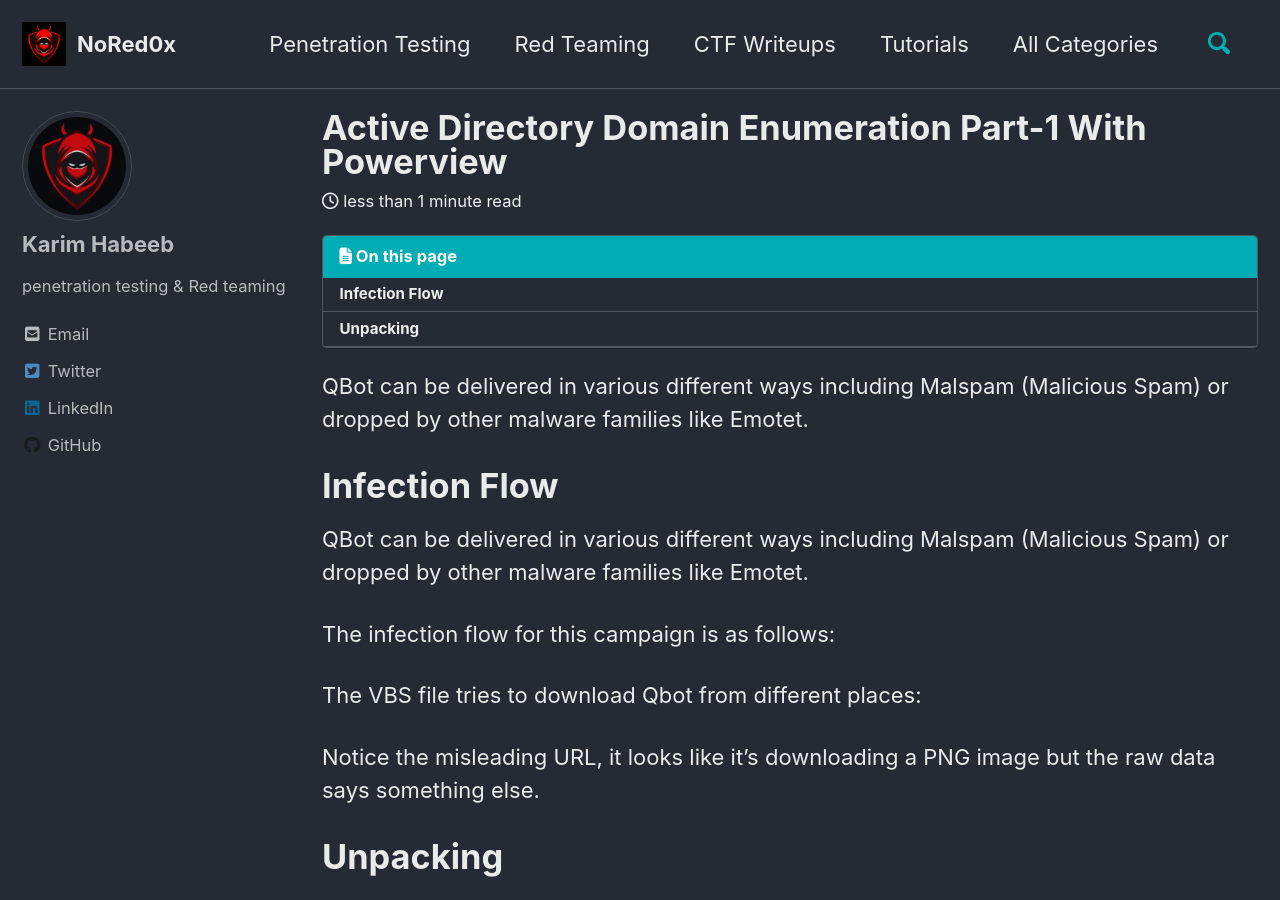
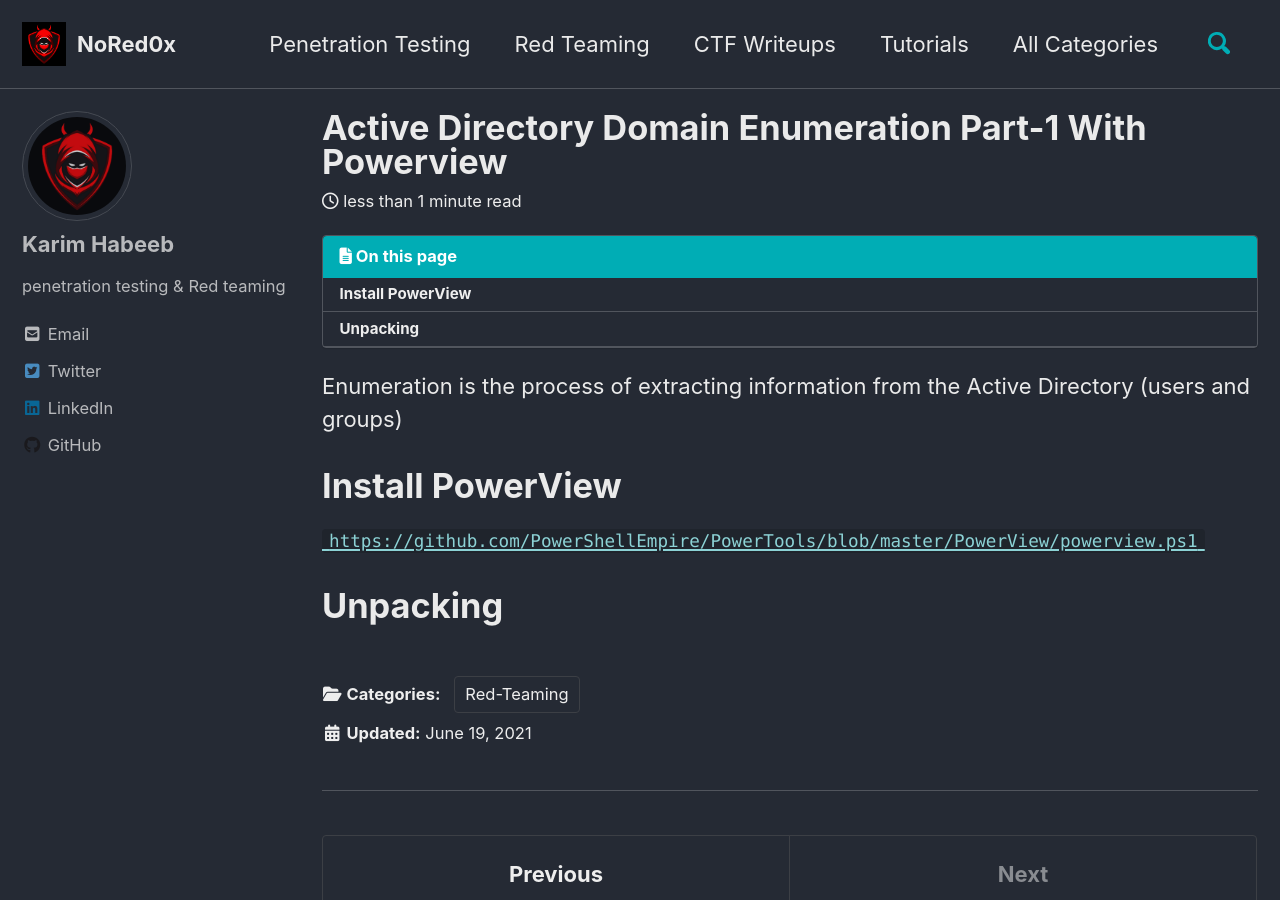
Before and after one commit to NoRed0x/NoRed0x.github.io, a Jekyll site: the page built from _posts/Red-Teaming/2021-06-19-active-directory-domain-enumeration.md, in a window 1280 px wide and 900 px high. Built offline with Jekyll 4.4.1, drawn with Linux system fonts in a browser that asks for light colours; cached includes are drawn as plain includes; nearby versions of some CDN libraries; some of the changed text lies outside the part shown.

Commit message:
Update 2021-06-19-active-directory-domain-enumeration.md

```diff
--- a/_posts/Red-Teaming/2021-06-19-active-directory-domain-enumeration.md
+++ b/_posts/Red-Teaming/2021-06-19-active-directory-domain-enumeration.md
@@ -9,19 +9,10 @@ categories:
 toc: true
 ---
 
-QBot can be delivered in various different ways including Malspam (Malicious Spam) or dropped by other malware families like Emotet.
+Enumeration is the process of extracting information from the Active Directory (users and groups)
 
-# Infection Flow
+# Install PowerView
 
-QBot can be delivered in various different ways including Malspam (Malicious Spam) or dropped by other malware families like Emotet.
-
-The infection flow for this campaign is as follows:
-
-The VBS file tries to download Qbot from different places:
-
-Notice the misleading URL, it looks like it's downloading a PNG image but the raw data says something else.
+  [`https://github.com/PowerShellEmpire/PowerTools/blob/master/PowerView/powerview.ps1`]('https://github.com/PowerShellEmpire/PowerTools/blob/master/PowerView/powerview.ps1')
 
 # Unpacking
-
-QBot is packed with a custom packer, but the unpacking process is really simple. It allocates memory for the unpacked code using `VirtualAlloc()` and changes memory protection using `VirtualProtect()`. So we just need 2 breakpoints at  `VirtualAlloc()`  and  `VirtualProtect()`.
-idc.set_cmt(ea, dec, 1)
```
